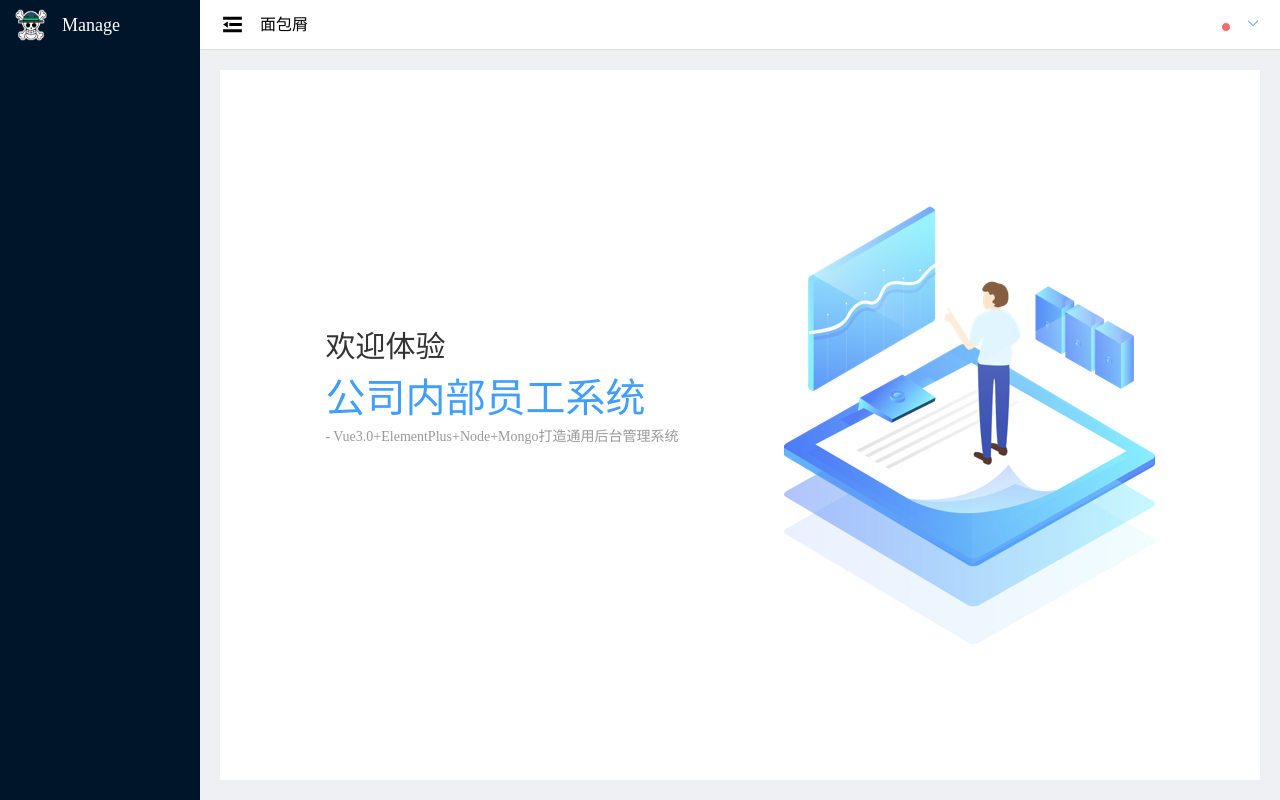
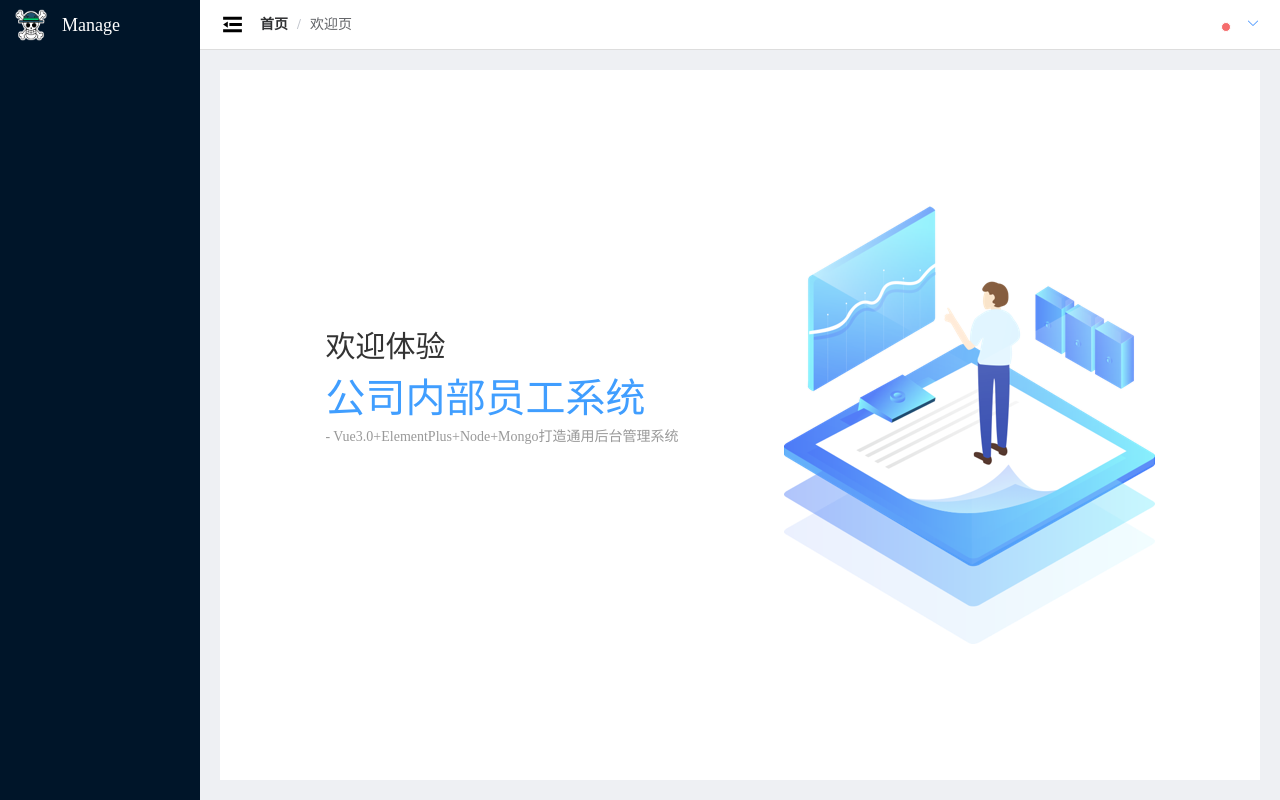
Before and after one commit to jie-oss/vue-manage, a Vue app: page /#/welcome in a window 1280 px wide. Built offline with nearby package versions, Linux system fonts and the light colour scheme; no server answers.

Commit message:
面包屑的实现

```diff
--- /dev/null
+++ b/src/components/Breadcrumb.vue
@@ -0,0 +1,24 @@
+<template>
+  <el-breadcrumb separator="/">
+    <el-breadcrumb-item v-for="(item, index) in breadList" :key="item.path">
+      <router-link to="/welcome" v-if="index === 0">
+        {{ item.meta.title }}
+      </router-link>
+      <span v-else>{{ item.meta.title }}</span>
+    </el-breadcrumb-item>
+  </el-breadcrumb>
+</template>
+
+<script>
+export default {
+  name: "Breadcrumb",
+  computed: {
+    breadList() {
+      return this.$route.matched;
+    },
+  },
+};
+</script>
+
+<style>
+</style>
--- a/src/components/Home.vue
+++ b/src/components/Home.vue
@@ -24,7 +24,9 @@
       <div class="nav-top">
         <div class="nav-left">
           <fold class="menu-fold" @click="isCollapse = !isCollapse"></fold>
-          <div class="bread">面包屑</div>
+          <div class="bread">
+            <breadcrumb />
+          </div>
         </div>
         <div class="user-info">
           <el-badge :is-dot="true" class="user-badge">
@@ -60,9 +62,10 @@
 </template>
 
 <script>
+import Breadcrumb from "./Breadcrumb.vue";
 import TreeMenu from "./TreeMenu.vue";
 export default {
-  components: { TreeMenu },
+  components: { TreeMenu, Breadcrumb },
   data() {
     return {
       userInfo: this.$store.state.userInfo,
--- a/src/components/TreeMenu.vue
+++ b/src/components/TreeMenu.vue
@@ -34,9 +34,6 @@ export default {
       },
     },
   },
-  mounted() {
-    console.log("git分支测试");
-  },
 };
 </script>
 
--- a/src/router/index.js
+++ b/src/router/index.js
@@ -14,12 +14,30 @@ const routes = [
     children: [
       {
         name: 'welcome',
-        path: '/welcome',
+        path: 'welcome',
         meta: {
           title: '欢迎页'
         },
         component: () => import('../views/Welcome.vue'),
       },
+      {
+        name: 'system',
+        path: 'system',
+        meta: {
+          title: '系统管理'
+        },
+        component: () => import('../views/Welcome.vue'),
+        children: [
+          {
+            name: 'user',
+            path: 'user',
+            meta: {
+              title: '用户管理'
+            },
+            component: () => import('../views/Welcome.vue'),
+          }
+        ]
+      }
 
     ],
   },
```
